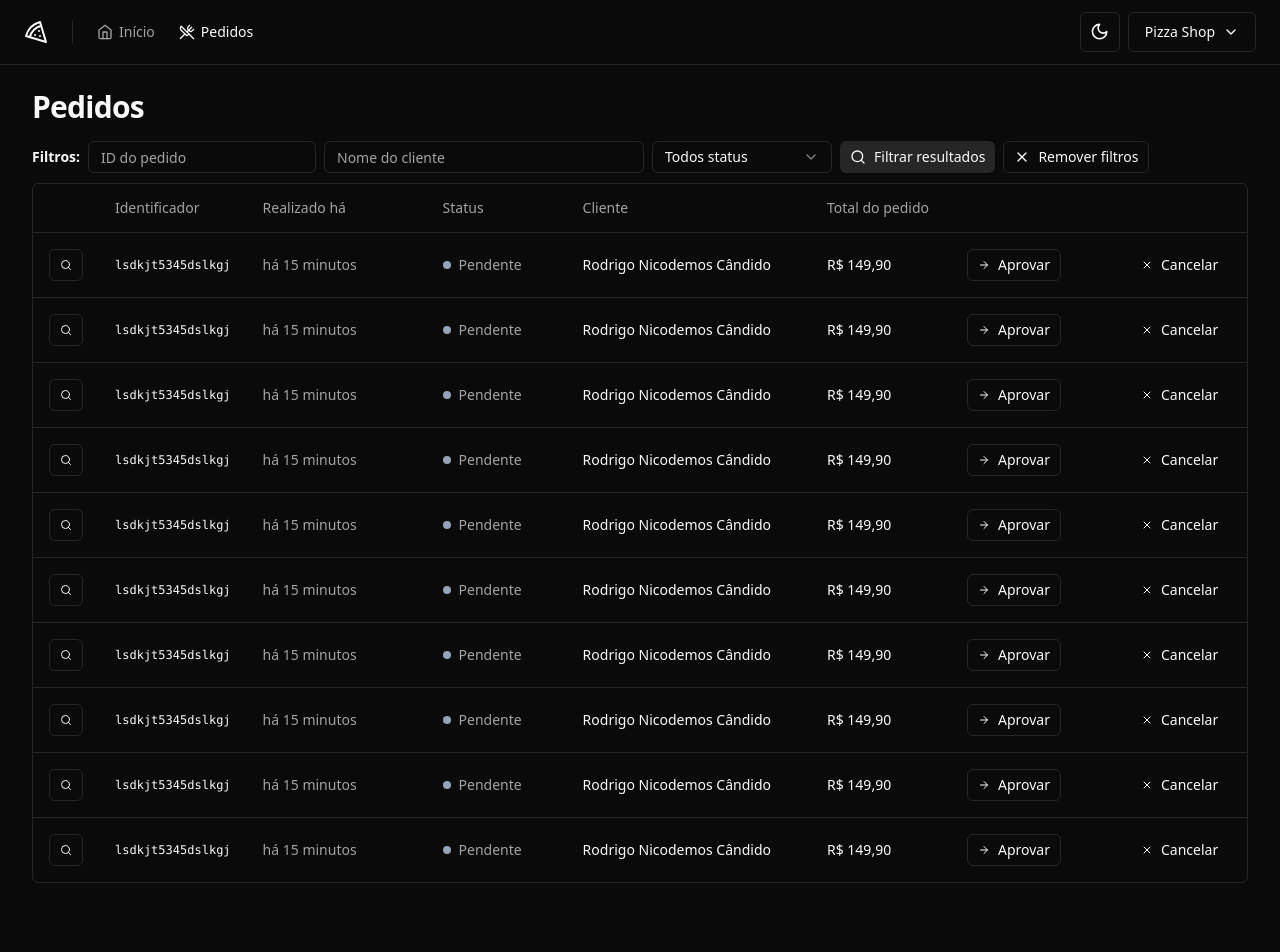
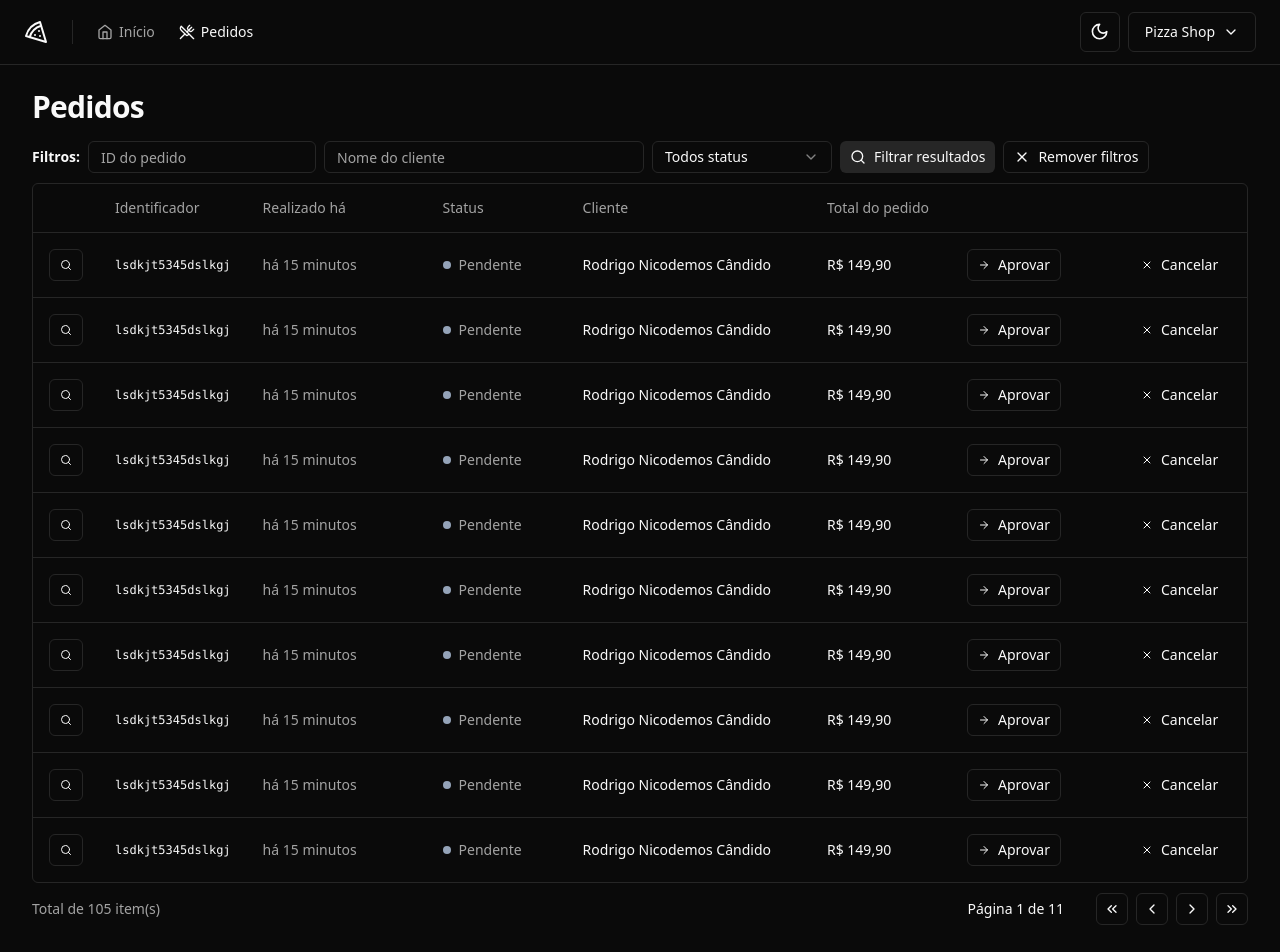
Before and after one commit to rodrigocan/pizzashop-web, a React (Vite) app: page /orders in a window 1280 px wide. Shown: the top 952 px of the page. Before the commit the page ends 915 px from the top, so only its background shows below. Built offline with nearby package versions, Linux system fonts and the light colour scheme.

Commit message:
Componente: Paginação

```diff
--- /dev/null
+++ b/src/components/pagination.tsx
@@ -0,0 +1,54 @@
+import {
+  ChevronLeft,
+  ChevronRight,
+  ChevronsLeft,
+  ChevronsRight,
+} from "lucide-react";
+
+import { Button } from "./ui/button";
+
+interface PaginationProps {
+  pageIndex: number;
+  totalCount: number;
+  perPage: number;
+}
+
+export function Pagination({
+  pageIndex,
+  perPage,
+  totalCount,
+}: PaginationProps) {
+  const pages = Math.ceil(totalCount / perPage) || 1;
+
+  return (
+    <div className="flex items-center justify-between">
+      <span className="text-sm text-muted-foreground">
+        Total de {totalCount} item(s)
+      </span>
+
+      <div className="flex items-center gap-6 lg:gap-8">
+        <div className="text-sm font-medium">
+          Página {pageIndex + 1} de {pages}
+        </div>
+        <div className="flex items-center gap-2">
+          <Button variant="outline" className="h-8 w-8 p-0">
+            <ChevronsLeft className="h-4 w-4" />
+            <span className="sr-only">Primeira página</span>
+          </Button>
+          <Button variant="outline" className="h-8 w-8 p-0">
+            <ChevronLeft className="h-4 w-4" />
+            <span className="sr-only">Página anterior</span>
+          </Button>
+          <Button variant="outline" className="h-8 w-8 p-0">
+            <ChevronRight className="h-4 w-4" />
+            <span className="sr-only">Próxima página</span>
+          </Button>
+          <Button variant="outline" className="h-8 w-8 p-0">
+            <ChevronsRight className="h-4 w-4" />
+            <span className="sr-only">Última página</span>
+          </Button>
+        </div>
+      </div>
+    </div>
+  );
+}
--- a/src/pages/app/orders/orders.tsx
+++ b/src/pages/app/orders/orders.tsx
@@ -1,5 +1,6 @@
 import { Helmet } from "react-helmet-async";
 
+import { Pagination } from "@/components/pagination";
 import {
   Table,
   TableBody,
@@ -15,9 +16,9 @@
   return (
     <>
       <Helmet title="Pedidos" />
+
       <div className="flex flex-col gap-4">
         <h1 className="text-3xl font-bold tracking-tight">Pedidos</h1>
-      </div>
         <div className="space-y-2.5">
           <OrderTableFilters />
 
@@ -42,6 +43,9 @@
               </TableBody>
             </Table>
           </div>
+
+          <Pagination pageIndex={0} totalCount={105} perPage={10} />
+        </div>
       </div>
     </>
   );
```
Lines whose indentation alone changed are shown as unchanged.
